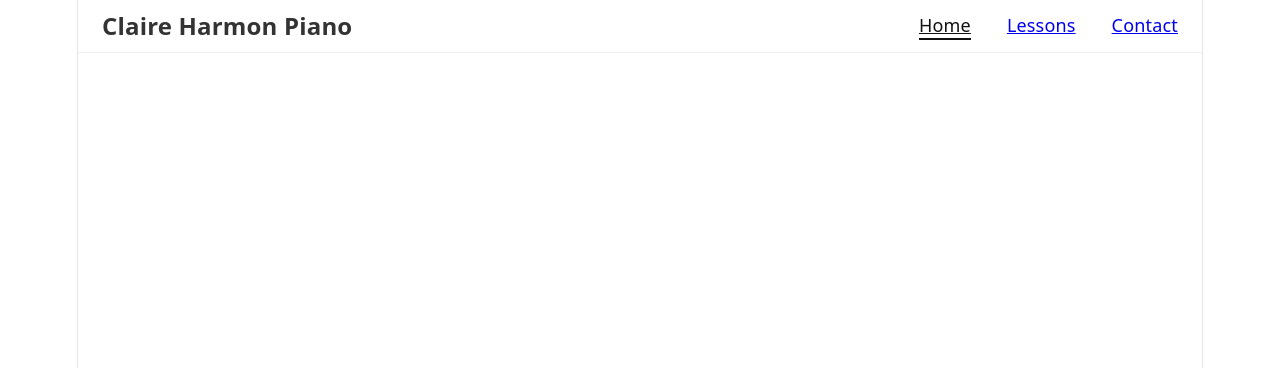
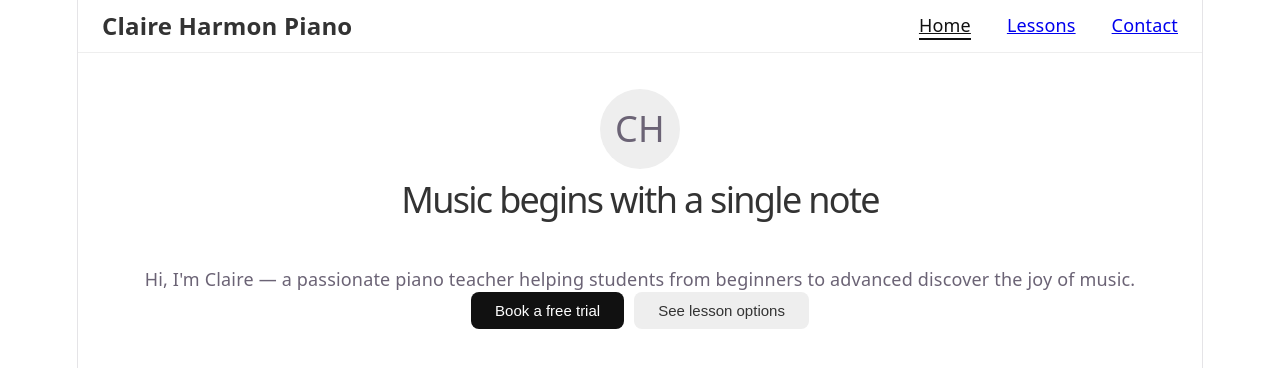
Before and after one commit to Mudi333/Piano-Project, a React (Vite) app: page / in a window 1280 px wide. Shown: the top 368 px of the page. Built offline with nearby package versions, Linux system fonts and the light colour scheme.

Commit message:
Hero added

```diff
--- a/src/App.jsx
+++ b/src/App.jsx
@@ -1,5 +1,5 @@
 import Navbar from "./components/Navbar";
-// import Hero from "./components/Hero";
+import Hero from "./components/Hero";
 import Lessons from "./Pages/Lessons";
 // import Contact from "./Pages/Contact";
 import Booking from "./Pages/Booking";
@@ -11,7 +11,7 @@ function App() {
       <Navbar />
 
       <Routes>
-        {/* <Route path="/" element={<Hero />} /> */}
+        <Route path="/" element={<Hero />} />
         <Route path="/lessons" element={<Lessons />} />
         {/* <Route path="/contact" element={<Contact />} /> */}
         <Route path="/booking" element={<Booking />} />
--- a/src/components/Hero.jsx
+++ b/src/components/Hero.jsx
@@ -1,6 +1,8 @@
 import "./Hero.css"
+import { useNavigate } from "react-router-dom";
 
 function Hero() {
+    const navigate = useNavigate();
   return (
     <section className="hero">
 
@@ -14,8 +16,13 @@ function Hero() {
       </p>
 
       <div className="hero-buttons">
-        <button className="btn-primary">Book a free trial</button>
-        <button className="btn-secondary">See lesson options</button>
+
+        <button className="btn-primary" onClick={() => navigate("/booking")}>
+      Book a free trial
+    </button>
+        <button className="btn-secondary" onClick={() => navigate("/lessons")}>
+          See lesson options
+        </button>
       </div>
 
     </section>
```
Also changed, not shown: src/Pages/contact.jsx (added, +9 -0 lines).
